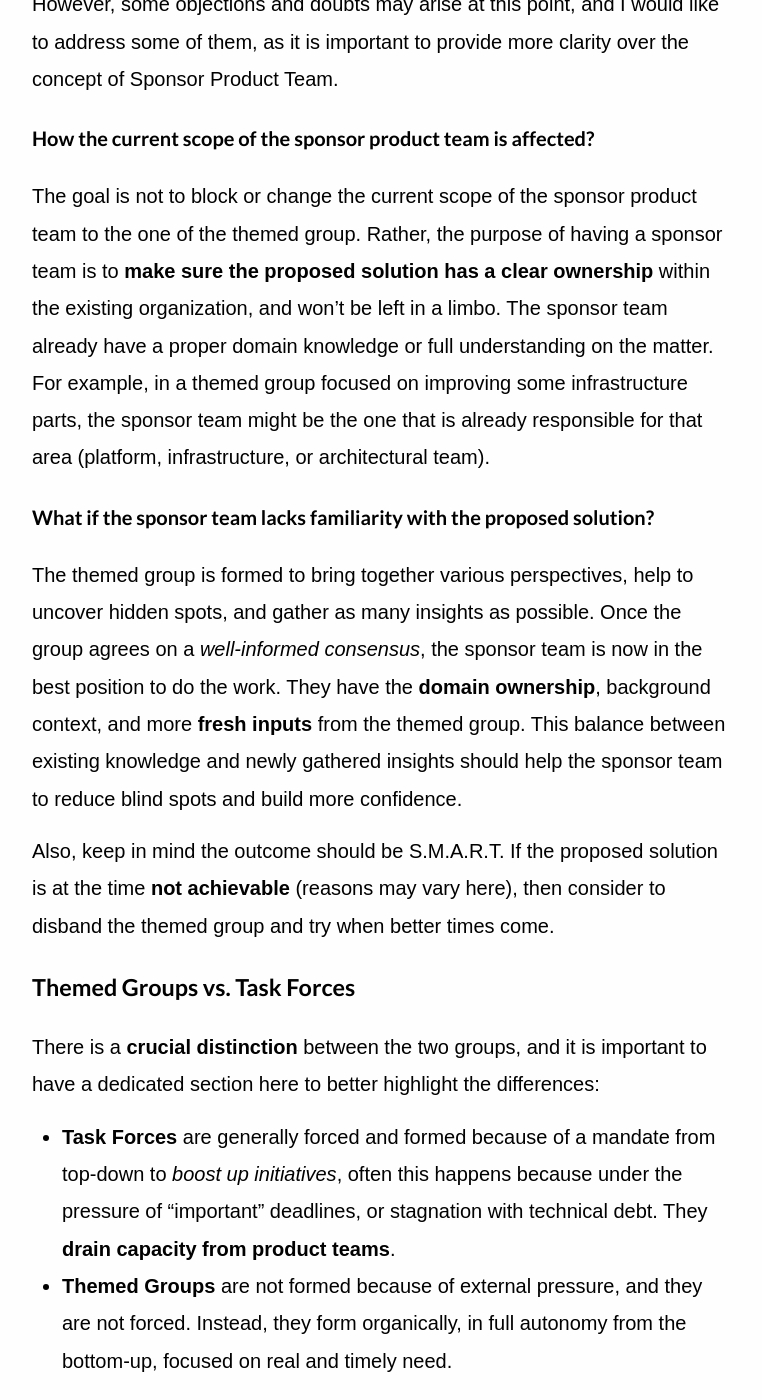
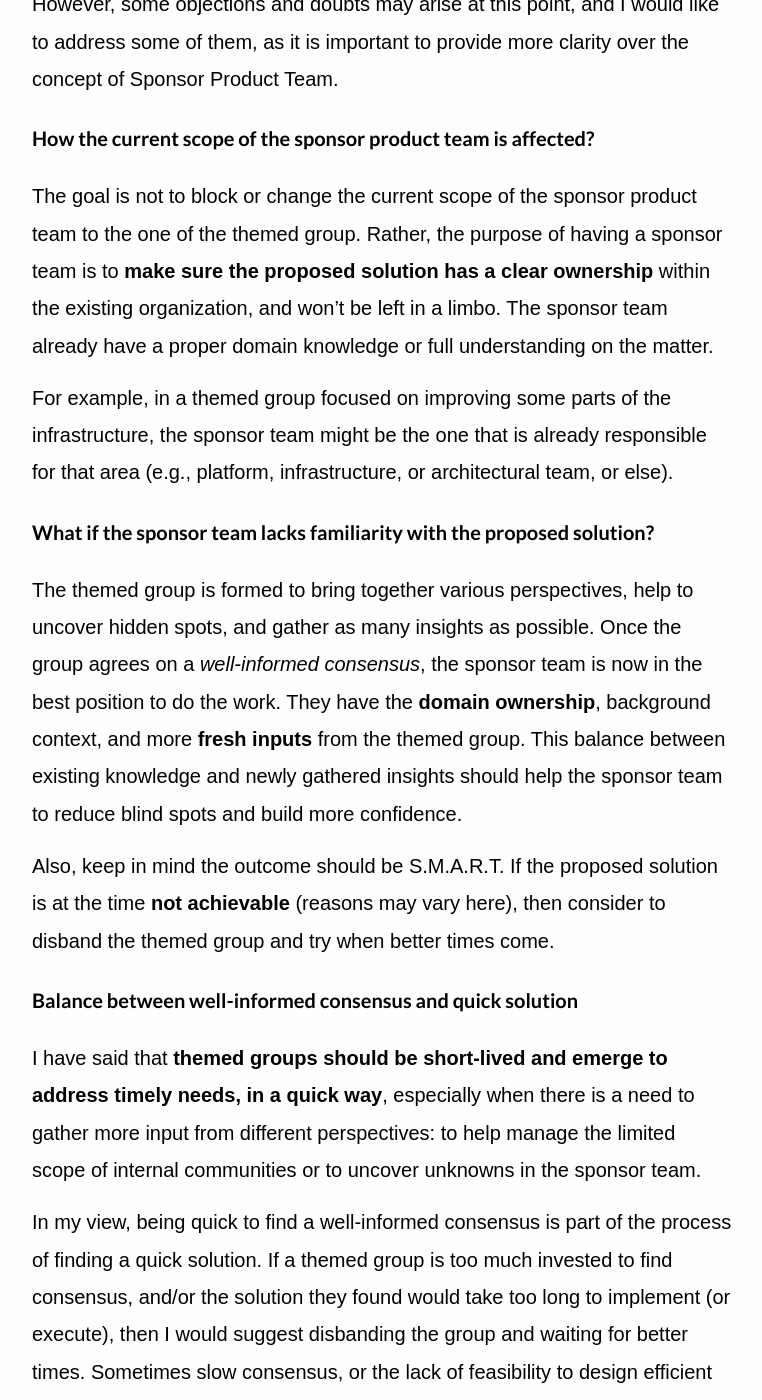
Before and after one commit to joebew42/joebew42.github.io, a Jekyll site: the page built from _posts/2025-05-01-themed-groups.markdown, in a window 1280 px wide and 1400 px high, scrolled down 4644 px. Shown: the whole window, without its empty margins (258-1020 px from the left). Built offline with Jekyll 4.4.1, drawn with Linux system fonts in a browser that asks for light colours; some web fonts are replaced; some of the changed text lies outside the part shown.

Commit message:
balance between consensus and quick solution

```diff
--- a/_posts/2025-05-01-themed-groups.markdown
+++ b/_posts/2025-05-01-themed-groups.markdown
@@ -66,13 +66,21 @@ However, some objections and doubts may arise at this point, and I would like to
 
 #### How the current scope of the sponsor product team is affected?
 
-The goal is not to block or change the current scope of the sponsor product team to the one of the themed group. Rather, the purpose of having a sponsor team is to **make sure the proposed solution has a clear ownership** within the existing organization, and won't be left in a limbo. The sponsor team already have a proper domain knowledge or full understanding on the matter. For example, in a themed group focused on improving some infrastructure parts, the sponsor team might be the one that is already responsible for that area (platform, infrastructure, or architectural team).
+The goal is not to block or change the current scope of the sponsor product team to the one of the themed group. Rather, the purpose of having a sponsor team is to **make sure the proposed solution has a clear ownership** within the existing organization, and won't be left in a limbo. The sponsor team already have a proper domain knowledge or full understanding on the matter.
+
+For example, in a themed group focused on improving some parts of the infrastructure, the sponsor team might be the one that is already responsible for that area (e.g., platform, infrastructure, or architectural team, or else).
 
 #### What if the sponsor team lacks familiarity with the proposed solution?
 
 The themed group is formed to bring together various perspectives, help to uncover hidden spots, and gather as many insights as possible. Once the group agrees on a *well-informed consensus*, the sponsor team is now in the best position to do the work. They have the **domain ownership**, background context, and more **fresh inputs** from the themed group. This balance between existing knowledge and newly gathered insights should help the sponsor team to reduce blind spots and build more confidence.
 
 Also, keep in mind the outcome should be S.M.A.R.T. If the proposed solution is at the time **not achievable** (reasons may vary here), then consider to disband the themed group and try when better times come.
+
+#### Balance between well-informed consensus and quick solution
+
+I have said that **themed groups should be short-lived and emerge to address timely needs, in a quick way**, especially when there is a need to gather more input from different perspectives: to help manage the limited scope of internal communities or to uncover unknowns in the sponsor team.
+
+In my view, being quick to find a well-informed consensus is part of the process of finding a quick solution. If a themed group is too much invested to find consensus, and/or the solution they found would take too long to implement (or execute), then I would suggest disbanding the group and waiting for better times. Sometimes slow consensus, or the lack of feasibility to design efficient solutions, can be a symptom of something else: Why was it difficult to find consensus? Why we couldn't find a quicker solution?
 
 ### Themed Groups vs. Task Forces
 
@@ -110,4 +118,4 @@ Adopting themed groups do not require any changes to your existing organization
 - Unlike task forces, **they are bottom-up initiatives**, formed organically and in full autonomy.
 - Their focus is on **practical impact**, and make sure the *sponsoring product team* can do the real work.
 - They are not limited to problem-solving only! **Knowledge sharing and building awareness** are valid and great triggers for their formation.
-- Themed groups **do not require changes in your current organization structure**.
+- Themed groups **do not require any changes to the current structure of an organization**.
```
